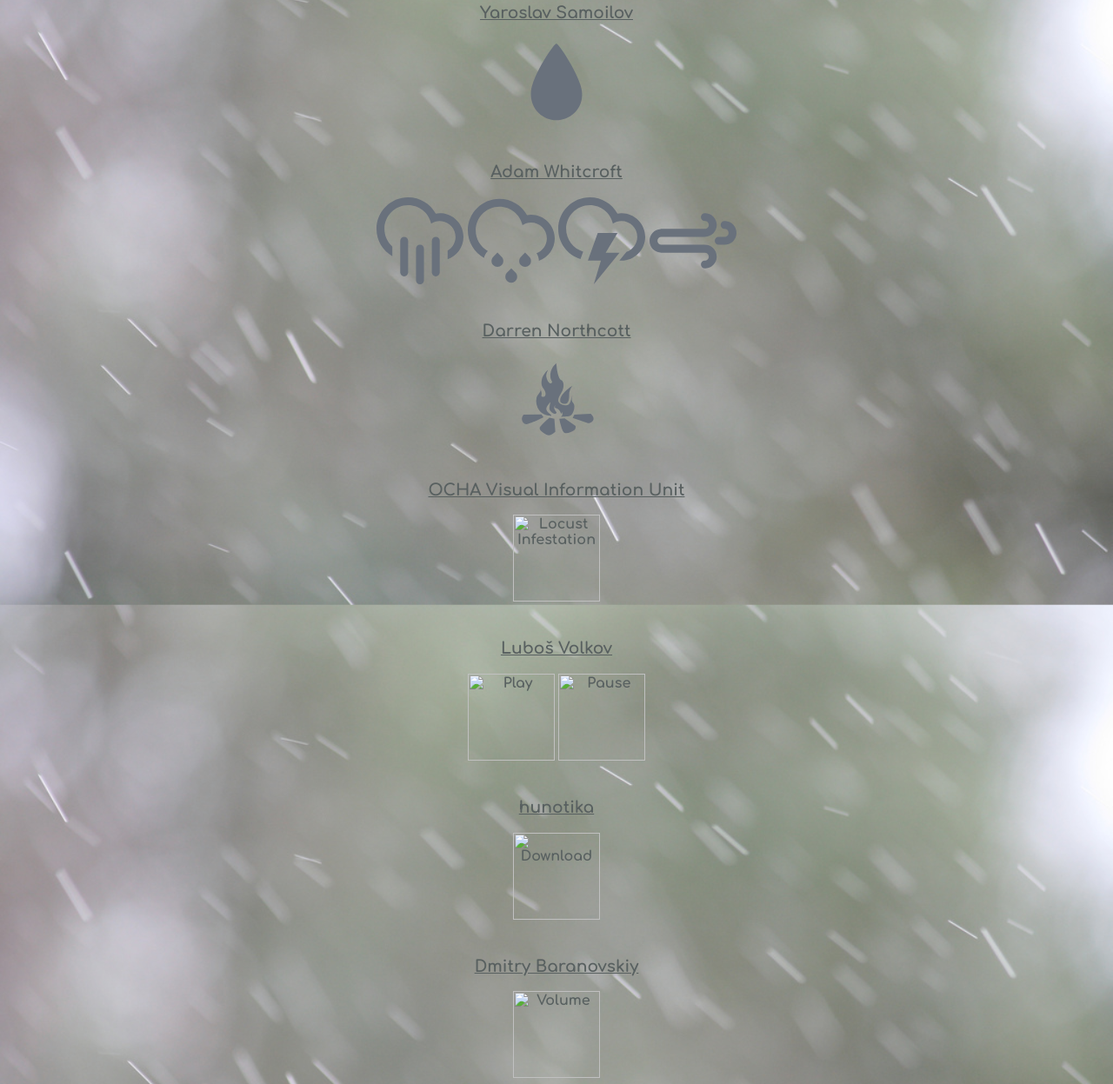
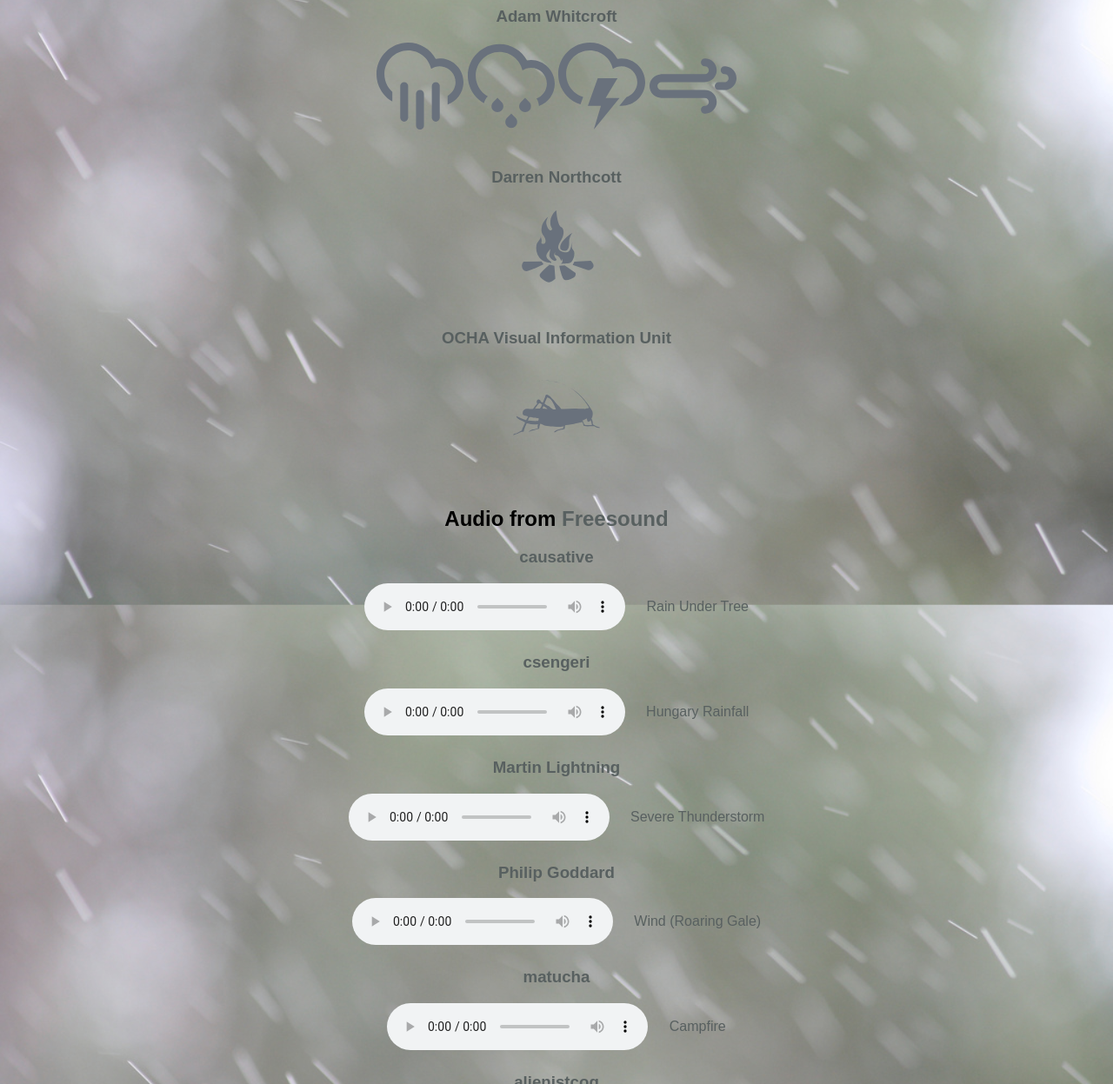
Before and after one commit to Ecoblockchain/rainapp.rocks, a website built with webpack: page dist/credits.html in a window 1280 px wide. Shown: the part 158-1405 px from the top of the page at 87% size. Built offline with nearby package versions, Linux system fonts and the light colour scheme; files whose address does not match are found by name; what deku, just-debounce would draw is missing.

Commit message:
Updated credits page to work with new assets

```diff
--- a/dist/credits.html
+++ b/dist/credits.html
@@ -2,36 +2,10 @@
 <html>
 	<head>
 		<meta charset="utf-8">
-
 		<title>RainApp - Credits</title>
-
-		<link rel="icon" type="image/svg+xml" href="/icons/drop.svg" />
-		<link rel="stylesheet" href="http://fonts.googleapis.com/css?family=Comfortaa:700" />
+		<link rel="shortcut icon" href="/icons/drop.png">
+		<link rel="stylesheet" href="/css/base.css">
 		<style>
-		body {
-			background-color: rgb(185, 193, 196);
-			background-image: url("/img/rain_bg.jpg");
-			background-size: cover;
-			background-attachment: fixed;
-
-			font-family: Comfortaa, cursive;
-
-			text-align: center;
-		}
-
-		a {
-			color: #586060;
-		}
-
-		a:active {
-			color: #384040;
-		}
-
-		img {
-			width: 100px;
-			height: 100px;
-		}
-
 		audio {
 			margin-right: 20px;
 		}
@@ -55,61 +29,40 @@
 		</style>
 	</head>
 	<body>
+		<main class="site-main">
 			<h1>Credits</h1>
 
 			<h2>Icons for this project came from <a href="http://www.thenounproject.com">Noun Project</a></h2>
-
-		<section>
-			<h3><a href="http://thenounproject.com/Yaosamo">Yaroslav Samoilov</a></h3>
-
-			<a href="http://thenounproject.com/term/drop/40895/"><img title="Drop" src="/icons/drop.svg"></a>
-		</section>
-
 			<section>
 				<h3><a href="http://www.thenounproject.com/adamwhitcroft">Adam Whitcroft</a></h3>
-
-			<a href="http://thenounproject.com/term/rain/2621/"><img title="Rain" src="/icons/weather/rain.svg"></a>
-			<a href="http://thenounproject.com/term/drizzle/2594/"><img title="Drizzle" src="/icons/weather/drizzle.svg"></a>
-			<a href="http://thenounproject.com/term/lightning/2614/"><img title="Lightning" src="/icons/weather/lightning.svg"></a>
-			<a href="http://thenounproject.com/term/wind/2708/"><img title="Wind" src="/icons/weather/wind.svg"></a>
-
-			<!--Not used yet <td><a href="http://thenounproject.com/term/hail/2606/"><img title="Hail" src="/icons/weather/hail.svg"></a></td>-->
+				<a href="http://thenounproject.com/term/rain/2621/">
+					<img title="Rain" src="/icons/weather/rain.svg">
+				</a>
+				<a href="http://thenounproject.com/term/drizzle/2594/">
+					<img title="Drizzle" src="/icons/weather/drizzle.svg">
+				</a>
+				<a href="http://thenounproject.com/term/lightning/2614/">
+					<img title="Lightning" src="/icons/weather/lightning.svg">
+				</a>
+				<a href="http://thenounproject.com/term/wind/2708/">
+					<img title="Wind" src="/icons/weather/wind.svg">
+				</a>
 			</section>
-
 			<section>
 				<h3><a href="http://thenounproject.com/darrennorthcott">Darren Northcott</a></h3>
-
-			<a href="http://thenounproject.com/term/campfire/15126/"><img title="Campfire" src="/icons/weather/campfire.svg"></a>
+				<a href="http://thenounproject.com/term/campfire/15126/">
+					<img title="Campfire" src="/icons/weather/campfire.svg">
+				</a>
 			</section>
-
 			<section>
 				<h3><a href="http://thenounproject.com/ochaavmu/">OCHA Visual Information Unit</a></h3>
 
-			<a href="http://thenounproject.com/term/locust-infestation/4242/"><img title="Locust Infestation" src="/icons/weather/cricket.svg"></a>
+				<a href="http://thenounproject.com/term/locust-infestation/4242/">
+					<img title="Locust Infestation" src="/icons/weather/crickets.svg">
+				</a>
 			</section>
 
-		<section>
-			<h3><a href="http://www.thenounproject.com/Luboš Volkov">Luboš Volkov</a></h3>
-
-			<a href="http://thenounproject.com/term/play/20901/"><img title="Play" src="/icons/controls/play.svg"></a>
-			<a href="http://thenounproject.com/term/pause/20895/"><img title="Pause" src="/icons/controls/pause.svg"></a>
-		</section>
-
-		<section>
-			<h3><a href="http://www.thenounproject.com/hunotika">hunotika</a></h3>
-
-			<a href="http://thenounproject.com/term/download/42535/"><img title="Download" src="/icons/controls/download.svg"></a>
-		</section>
-
-		<section>
-			<h3><a href="http://www.thenounproject.com/DmitryBaranovskiy">Dmitry Baranovskiy</a></h3>
-
-			<td><a href="http://thenounproject.com/term/volume/5056/"><img title="Volume" src="/icons/controls/volume.svg"></a></td>
-		</section>
-
-
 			<h2>Audio from <a href="http://freesound.org/">Freesound</a></h2>
-
 			<section>
 				<h3><a href="http://freesound.org/people/causative/">causative</a></h3>
 
@@ -118,7 +71,6 @@
 					<a href="http://freesound.org/people/causative/sounds/102674/">Rain Under Tree</a>
 				</div>
 			</section>
-
 			<section>
 				<h3><a hre="http://freesound.org/people/csengeri/">csengeri</a></h3>
 
@@ -127,16 +79,14 @@
 					<a href="http://freesound.org/people/csengeri/sounds/248277/">Hungary Rainfall</a>
 				</div>
 			</section>
-
 			<section>
 				<h3><a href="http://freesound.org/people/Martin%20Lightning/">Martin Lightning</a></h3>
 
 				<div class="line">
-				<audio src="/audio/samples/rain/lightning.ogg" controls></audio>
+					<audio src="/audio/samples/lightning.ogg" controls></audio>
 					<a href="http://freesound.org/people/Martin%20Lightning/sounds/16480/">Severe Thunderstorm</a>
 				</div>
 			</section>
-
 			<section>
 				<h3><a href="http://freesound.org/people/Philip%20Goddard/">Philip Goddard</a></h3>
 
@@ -145,7 +95,6 @@
 					<a href="http://freesound.org/people/Philip%20Goddard/sounds/177030/">Wind (Roaring Gale)</a>
 				</div>
 			</section>
-
 			<section>
 				<h3><a href="http://www.freesound.org/people/matucha/">matucha</a></h3>
 
@@ -164,29 +113,17 @@
 				</div>
 			</section>
 
-		<!--Not used yet <section>
-			<h3><a href="http://freesound.org/people/chipfork/">chipfork</a></h3>
-
-			<div class="line">
-				<audio src="/audio/rain/severe_thunderstorm_sample.ogg" controls></audio>
-				<a href="http://freesound.org/people/chipfork/sounds/51724/">High Wind</a>
-			</div>
-		</section>-->
-
-
 			<h2>Background</h2>
 			<p><a href="https://www.flickr.com/photos/abbybraman/4036524212">Rain Texture</a> by <a href="https://www.flickr.com/photos/abbybraman">Abby Braman</a></p>
-
 
 			<h2>Typeface</h2>
 			<p><a href="http://www.google.com/fonts/specimen/Comfortaa">Comfortaa</a> by <a href="https://plus.google.com/+JohanAakerlund/about">Johan Aakerlund</a></p>
 
-
 			<h2>Programmer</h2>
 			<p><a href="https://github.com/download13/">Erin Dachtler</a></p>
 
-
 			<h2>Cutie</h2>
 			<p><a href="http://meowweretalking.tumblr.com/">Kalene</a></p>
+		</main>
 	</body>
 </html>
```
Lines whose indentation alone changed are shown as unchanged.
